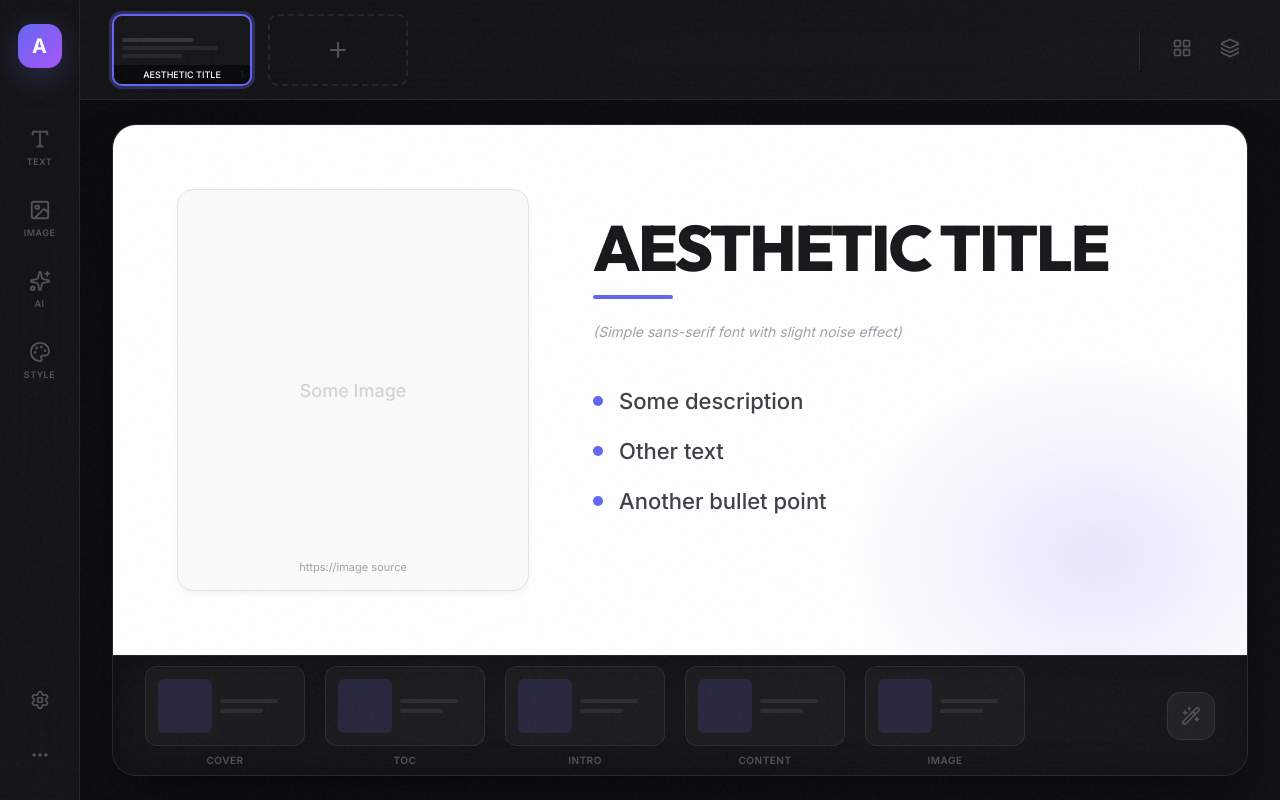
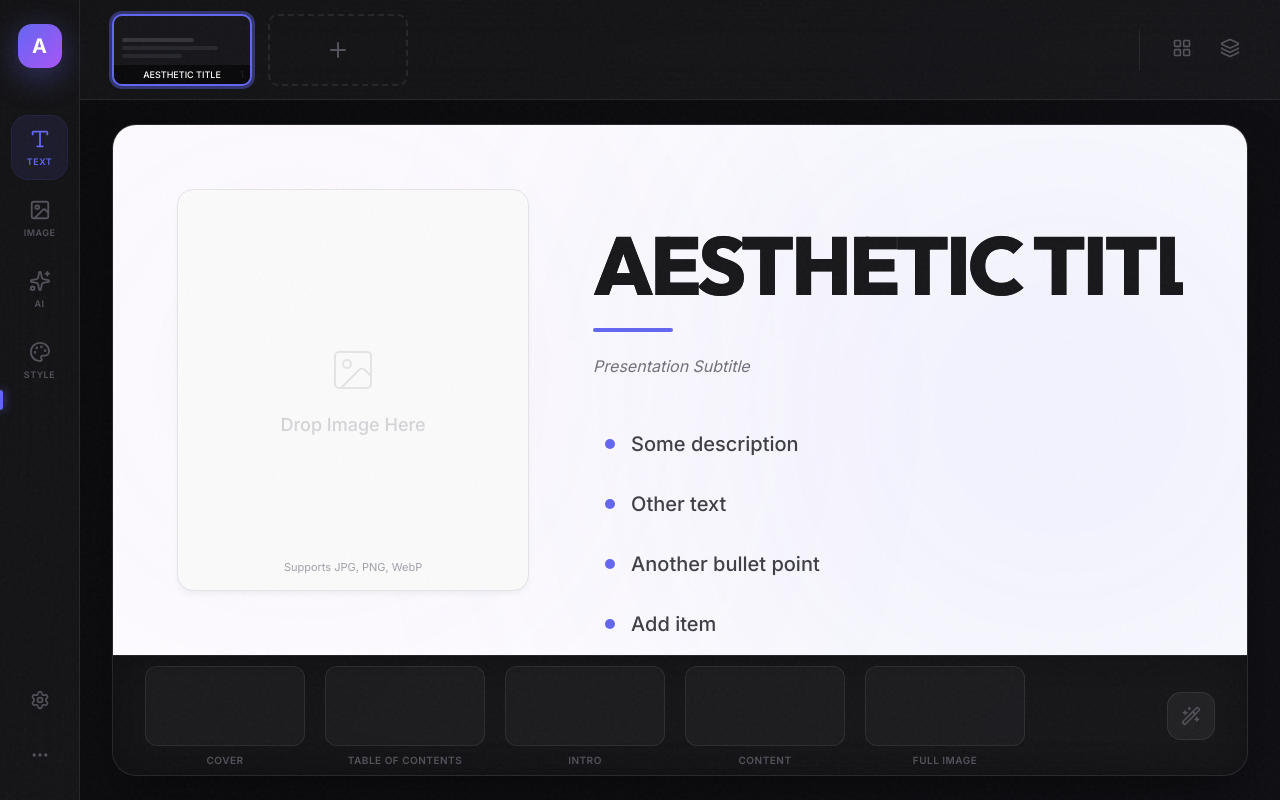
Before and after one commit to Coobyk/amposV1, a React (Vite) app: page / in a window 1280 px wide. Built offline with nearby package versions, Linux system fonts and the light colour scheme.

Commit message:
Fix One-Way Data Binding: Allow editing slide titles and content

```diff
--- a/src/App.jsx
+++ b/src/App.jsx
@@ -29,6 +29,12 @@ function App() {
     setActiveSlide(slides.length);
   };
 
+  const updateSlide = (id, updates) => {
+    setSlides(slides.map(slide =>
+      slide.id === id ? { ...slide, ...updates } : slide
+    ));
+  };
+
   return (
     <div className="app-container">
       <div className="noise-overlay" />
@@ -45,7 +51,10 @@ function App() {
 
         <div className="editor-area">
           <div className="canvas-wrapper">
-            <SlideCanvas slide={slides[activeSlide]} />
+            <SlideCanvas
+              slide={slides[activeSlide]}
+              onUpdate={(updates) => updateSlide(slides[activeSlide].id, updates)}
+            />
             <LayoutPicker />
           </div>
         </div>
--- a/src/components/LayoutPicker.jsx
+++ b/src/components/LayoutPicker.jsx
@@ -2,24 +2,51 @@ import React from 'react';
 import { Wand2 } from 'lucide-react';
 
 const layouts = [
-    { id: 'cover', label: 'Cover' },
-    { id: 'toc', label: 'TOC' },
-    { id: 'intro', label: 'Intro' },
-    { id: 'content', label: 'Content' },
-    { id: 'image', label: 'Image' },
+    {
+        id: 'cover',
+        label: 'Cover',
+        renderConfig: { type: 'centered', lines: [80, 50], showImage: false }
+    },
+    {
+        id: 'toc',
+        label: 'Table of Contents',
+        renderConfig: { type: 'list', lines: [60, 60, 60], showImage: false }
+    },
+    {
+        id: 'intro',
+        label: 'Intro',
+        renderConfig: { type: 'split', lines: [70, 40], showImage: true }
+    },
+    {
+        id: 'content',
+        label: 'Content',
+        renderConfig: { type: 'split-right', lines: [50, 60, 40], showImage: true }
+    },
+    {
+        id: 'image',
+        label: 'Full Image',
+        renderConfig: { type: 'full', lines: [], showImage: true }
+    },
 ];
 
 const LayoutPicker = () => {
     return (
         <div className="layout-picker">
-            {layouts.map(({ id, label }) => (
-                <button key={id} className="layout-option">
-                    <div className="layout-option-preview">
-                        <div className="layout-preview-image" />
-                        <div className="layout-preview-text">
-                            <div className="layout-preview-line" />
-                            <div className="layout-preview-line" />
+            {layouts.map(({ id, label, renderConfig }) => (
+                <button key={id} className="layout-option group">
+                    <div className="layout-option-preview relative overflow-hidden">
+                        {/* Visual representation of the layout inside the preview box */}
+                        <div className={`layout-mini-grid type-${renderConfig.type}`}>
+                            {renderConfig.showImage && <div className="mini-image bg-indigo-500/20 rounded-sm" />}
+                            <div className="mini-content flex flex-col gap-1.5 flex-1 p-2">
+                                {renderConfig.lines.map((width, i) => (
+                                    <div key={i} className="h-1 bg-zinc-700/50 rounded-full" style={{ width: `${width}%` }} />
+                                ))}
+                            </div>
                         </div>
+
+                        {/* Hover overlay */}
+                        <div className="absolute inset-0 bg-indigo-500/10 opacity-0 group-hover:opacity-100 transition-opacity" />
                     </div>
                     <span className="layout-option-label">{label}</span>
                 </button>
--- a/src/components/Sidebar.jsx
+++ b/src/components/Sidebar.jsx
@@ -1,23 +1,30 @@
-import React from 'react';
+import React, { useState } from 'react';
 import { Type, Image, Sparkles, Palette, Settings, MoreHorizontal } from 'lucide-react';
 
 const tools = [
-    { icon: Type, label: 'Text' },
-    { icon: Image, label: 'Image' },
-    { icon: Sparkles, label: 'AI' },
-    { icon: Palette, label: 'Style' },
+    { id: 'text', icon: Type, label: 'Text' },
+    { id: 'image', icon: Image, label: 'Image' },
+    { id: 'ai', icon: Sparkles, label: 'AI' },
+    { id: 'style', icon: Palette, label: 'Style' },
 ];
 
 const Sidebar = () => {
+    const [activeTool, setActiveTool] = useState('text');
+
     return (
         <aside className="sidebar">
             <div className="sidebar-logo">A</div>
 
             <div className="sidebar-tools">
-                {tools.map(({ icon: Icon, label }) => (
-                    <button key={label} className="sidebar-tool">
-                        <Icon size={22} />
+                {tools.map(({ id, icon: Icon, label }) => (
+                    <button
+                        key={id}
+                        className={`sidebar-tool ${activeTool === id ? 'active' : ''}`}
+                        onClick={() => setActiveTool(id)}
+                    >
+                        <Icon size={22} className={activeTool === id ? "text-indigo-400" : ""} />
                         <span className="sidebar-tool-label">{label}</span>
+                        {activeTool === id && <div className="active-indicator" />}
                     </button>
                 ))}
             </div>
--- a/src/components/SlideCanvas.jsx
+++ b/src/components/SlideCanvas.jsx
@@ -1,38 +1,88 @@
-import React from 'react';
+import React, { useRef, useEffect } from 'react';
 
-const SlideCanvas = ({ slide }) => {
+const SlideCanvas = ({ slide, onUpdate }) => {
     if (!slide) return null;
+
+    // Handler for Title
+    const handleTitleChange = (e) => {
+        onUpdate({ title: e.target.value });
+    };
+
+    // Handler for Bullets (simplified for now: just editing existing ones)
+    // In a full app + / - bullets would be needed.
+    const handleContentChange = (index, newValue) => {
+        const newContent = [...slide.content];
+        newContent[index] = newValue;
+        onUpdate({ content: newContent });
+    };
 
     return (
         <div className="slide-canvas">
-            <div className="slide-canvas-gradient" />
+            {/* Background Ambience */}
+            <div className="glow-effect" style={{ right: '-10%', bottom: '-10%' }} />
+            <div className="glow-effect" style={{ left: '-10%', top: '-10%', opacity: 0.08, background: 'var(--accent-secondary)' }} />
 
             <div className="slide-content">
                 {/* Left Column: Image Area */}
                 <div className="slide-image-area">
-                    <span className="slide-image-placeholder">Some Image</span>
-                    <span className="slide-image-source">https://image source</span>
+                    <div className="image-placeholder-icon">
+                        <svg width="48" height="48" viewBox="0 0 24 24" fill="none" stroke="currentColor" strokeWidth="1" strokeLinecap="round" strokeLinejoin="round"><rect width="18" height="18" x="3" y="3" rx="2" ry="2" /><circle cx="9" cy="9" r="2" /><path d="m21 15-3.086-3.086a2 2 0 0 0-2.828 0L6 21" /></svg>
+                    </div>
+                    <span className="slide-image-placeholder">Drop Image Here</span>
+                    <span className="slide-image-source">Supports JPG, PNG, WebP</span>
                 </div>
 
                 {/* Right Column: Text Area */}
                 <div className="slide-text-area">
-                    <h1 className="slide-title">{slide.title}</h1>
+                    {/* Editable Title */}
+                    <input
+                        type="text"
+                        value={slide.title}
+                        onChange={handleTitleChange}
+                        className={`slide-title-input ${slide.type === 'cover' ? 'large' : ''}`}
+                        placeholder="Slide Title"
+                    />
+
                     <div className="slide-title-underline" />
 
-                    <p className="slide-subtitle">(Simple sans-serif font with slight noise effect)</p>
+                    <p className="slide-subtitle">
+                        {slide.type === 'cover' ? 'Presentation Subtitle' : '(Simple sans-serif font with slight noise effect)'}
+                    </p>
 
-                    {slide.content.length > 0 ? (
+                    {/* Editable Content */}
                     <ul className="slide-bullets">
                         {slide.content.map((item, i) => (
                             <li key={i} className="slide-bullet">
                                 <span className="slide-bullet-dot" />
-                                    {item}
+                                <input
+                                    type="text"
+                                    value={item}
+                                    onChange={(e) => handleContentChange(i, e.target.value)}
+                                    className="slide-bullet-input"
+                                    placeholder="List item..."
+                                />
                             </li>
                         ))}
+                        {/* Always show one empty bullet if list is empty to allow typing */}
+                        {slide.content.length === 0 && (
+                            <li className="slide-bullet opacity-50">
+                                <span className="slide-bullet-dot" />
+                                <button
+                                    onClick={() => onUpdate({ content: ['New item'] })}
+                                    className="text-left w-full hover:text-indigo-500 transition-colors"
+                                >
+                                    Click to add text...
+                                </button>
+                            </li>
+                        )}
+                        {/* Add button */}
+                        {slide.content.length > 0 && (
+                            <li className="slide-bullet opacity-50 hover:opacity-100 cursor-pointer" onClick={() => onUpdate({ content: [...slide.content, ''] })}>
+                                <span className="slide-bullet-dot bg-zinc-300" />
+                                <span className="text-zinc-400">Add item</span>
+                            </li>
+                        )}
                     </ul>
-                    ) : (
-                        <p className="slide-empty-hint">Start writing your presentation...</p>
-                    )}
                 </div>
             </div>
         </div>
--- a/src/index.css
+++ b/src/index.css
@@ -11,7 +11,8 @@
   --text-muted: #52525b;
   --accent-primary: #6366f1;
   --accent-secondary: #a855f7;
-  --accent-glow: rgba(99, 102, 241, 0.3);
+  --accent-glow: rgba(99, 102, 241, 0.4);
+  --ambient-light: radial-gradient(circle at 50% -20%, rgba(99, 102, 241, 0.15), transparent 70%);
 }
 
 /* ===== Reset & Base ===== */
@@ -75,6 +76,18 @@ button {
   z-index: 1000;
 }
 
+.glow-effect {
+  position: absolute;
+  width: 600px;
+  height: 600px;
+  background: var(--accent-primary);
+  filter: blur(200px);
+  opacity: 0.15;
+  border-radius: 50%;
+  pointer-events: none;
+  z-index: 0;
+}
+
 /* ===== Sidebar ===== */
 .sidebar {
   width: 80px;
@@ -124,12 +137,25 @@ button {
 
 .sidebar-tool:hover {
   color: var(--text-primary);
-  background: rgba(255, 255, 255, 0.05);
+  background: rgba(255, 255, 255, 0.08);
 }
 
 .sidebar-tool.active {
   color: var(--accent-primary);
   background: rgba(99, 102, 241, 0.1);
+  box-shadow: 0 0 0 1px rgba(99, 102, 241, 0.2);
+}
+
+.active-indicator {
+  position: absolute;
+  left: 0;
+  top: 50%;
+  transform: translateY(-50%);
+  width: 3px;
+  height: 20px;
+  background: var(--accent-primary);
+  border-radius: 0 4px 4px 0;
+  box-shadow: 0 0 10px var(--accent-primary);
 }
 
 .sidebar-tool-label {
@@ -402,6 +428,36 @@ button {
   margin-bottom: 12px;
 }
 
+.slide-title-input {
+  width: 100%;
+  background: transparent;
+  border: none;
+  outline: none;
+  font-family: 'Outfit', sans-serif;
+  font-size: 64px;
+  font-weight: 800;
+  color: #18181b;
+  letter-spacing: -2px;
+  line-height: 1.1;
+  margin-bottom: 12px;
+}
+
+.slide-title-input::placeholder {
+  color: #e4e4e7;
+}
+
+.slide-title-input.large {
+  font-size: 82px;
+  font-weight: 800;
+  letter-spacing: -3px;
+  line-height: 1;
+  background: -webkit-linear-gradient(45deg, #18181b, #52525b);
+  -webkit-background-clip: text;
+  -webkit-text-fill-color: transparent;
+  /* Note: text-fill-color transparent breaks input visibility in some browsers, simpler fallback for now */
+  -webkit-text-fill-color: #18181b;
+}
+
 .slide-title-underline {
   width: 80px;
   height: 4px;
@@ -411,8 +467,9 @@ button {
 }
 
 .slide-subtitle {
-  font-size: 14px;
-  color: #a1a1aa;
+  font-size: 16px;
+  color: #71717a;
+  font-weight: 400;
   font-style: italic;
   margin-bottom: 48px;
 }
@@ -421,21 +478,41 @@ button {
   list-style: none;
   display: flex;
   flex-direction: column;
-  gap: 24px;
+  gap: 20px;
 }
 
 .slide-bullet {
   display: flex;
   align-items: center;
   gap: 16px;
-  font-size: 22px;
+  font-size: 20px;
   font-weight: 500;
   color: #3f3f46;
-  transition: color 0.2s ease;
+  transition: all 0.2s ease;
+  padding: 8px 12px;
+  border-radius: 8px;
+}
+
+.slide-bullet-input {
+  flex: 1;
+  background: transparent;
+  border: none;
+  outline: none;
+  font-family: inherit;
+  font-size: inherit;
+  font-weight: inherit;
+  color: inherit;
 }
 
 .slide-bullet:hover {
   color: var(--accent-primary);
+  background: rgba(99, 102, 241, 0.05);
+  transform: translateX(10px);
+}
+
+.image-placeholder-icon {
+  color: #e4e4e7;
+  margin-bottom: 16px;
 }
 
 .slide-bullet-dot {
@@ -531,8 +608,39 @@ button {
   width: 80%;
 }
 
-.layout-preview-line:nth-child(2) {
-  width: 60%;
+.layout-mini-grid {
+  width: 100%;
+  height: 100%;
+  display: flex;
+  padding: 8px;
+  gap: 8px;
+}
+
+.layout-mini-grid.type-centered {
+  flex-direction: column;
+  align-items: center;
+  justify-content: center;
+  text-align: center;
+}
+
+.layout-mini-grid.type-split {
+  flex-direction: row;
+  align-items: center;
+}
+
+.layout-mini-grid.type-split .mini-image {
+  width: 40%;
+  height: 80%;
+}
+
+.layout-mini-grid.type-split-right {
+  flex-direction: row-reverse;
+  align-items: center;
+}
+
+.layout-mini-grid.type-split-right .mini-image {
+  width: 40%;
+  height: 80%;
 }
 
 .layout-option-label {
```
Lines whose indentation alone changed are shown as unchanged.
